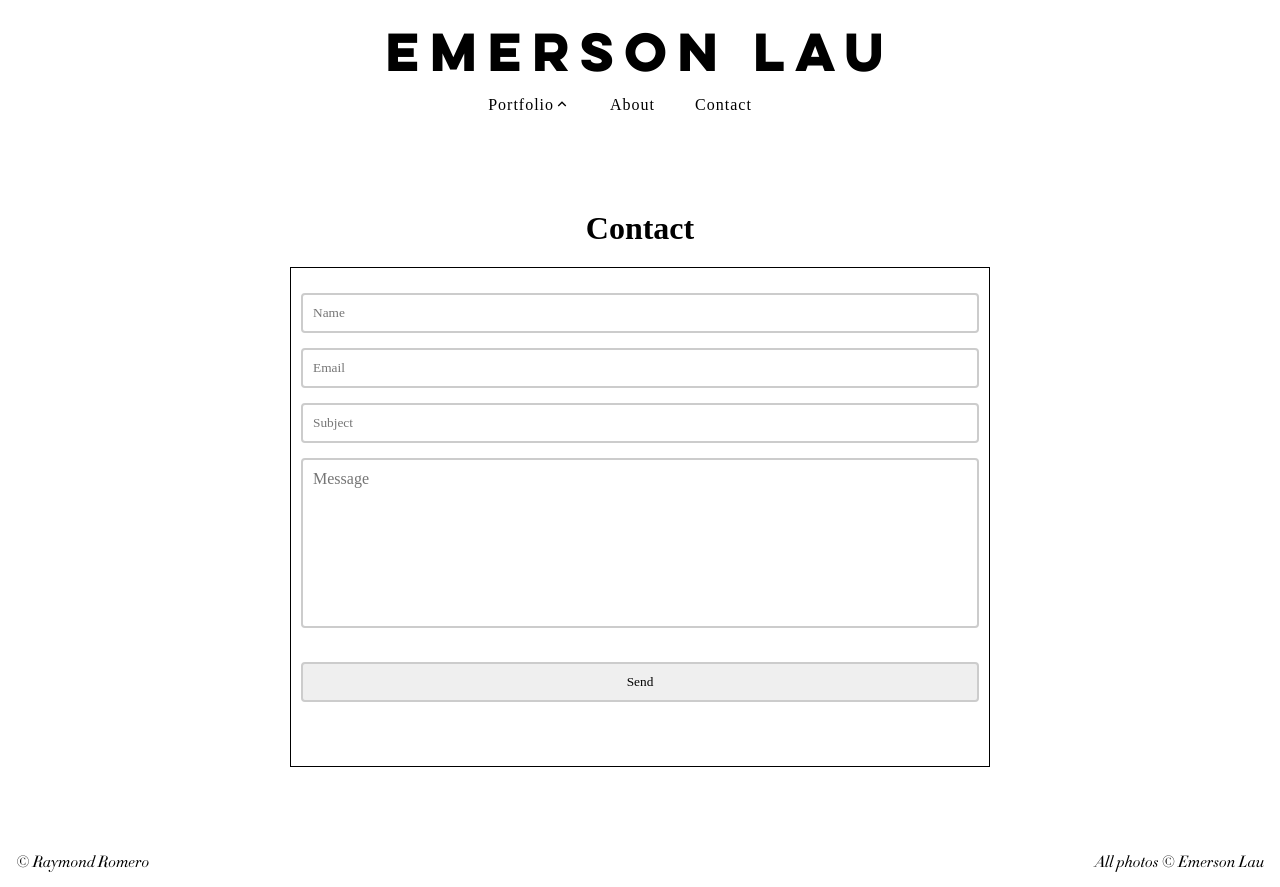
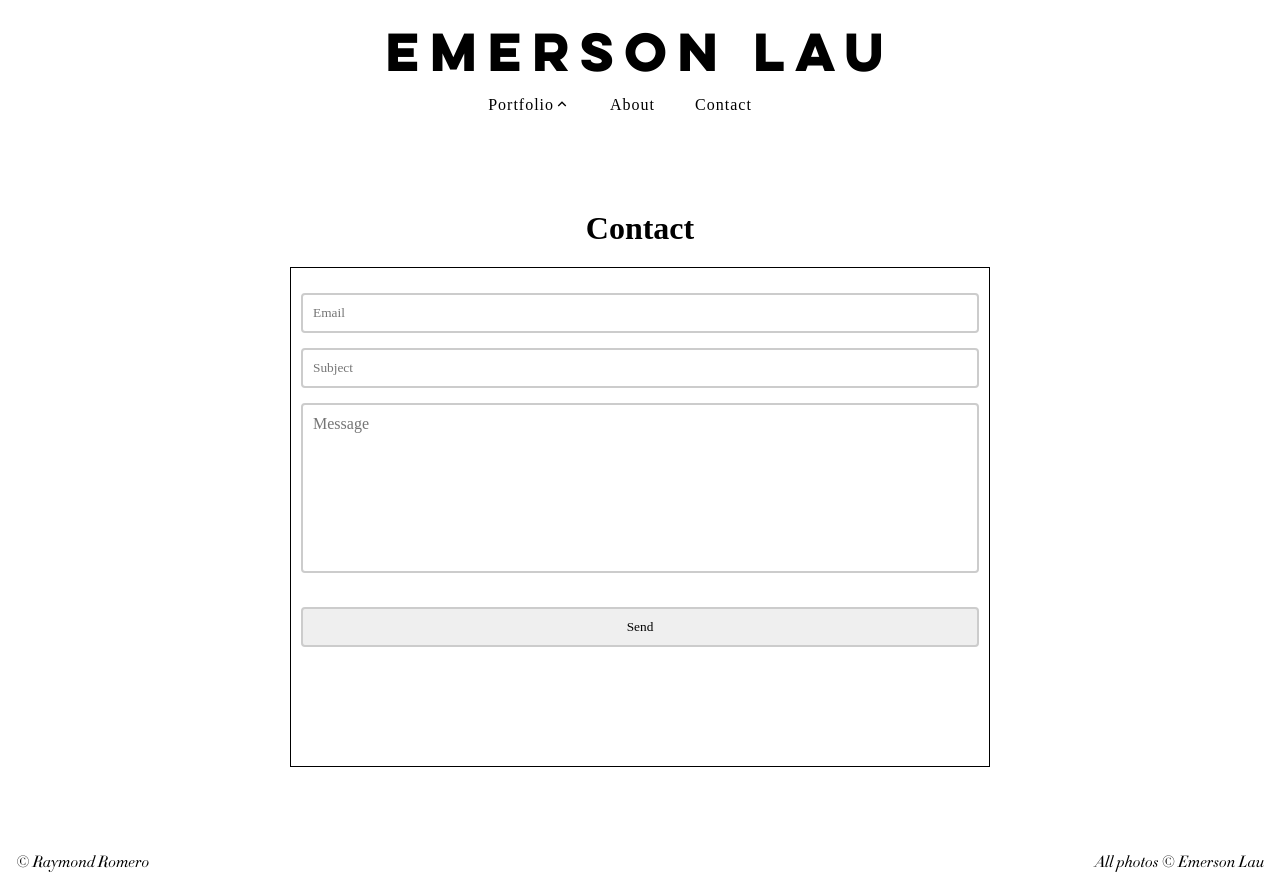
Before and after one commit to BoomBoomRay/emo_portfolio, a React (Create React App) app: page /contact in a window 1280 px wide. Built offline with nearby package versions, Linux system fonts and the light colour scheme; a web font is replaced by a local one.

Commit message:
email back end connect/need to fix errros

```diff
--- a/package.json
+++ b/package.json
@@ -6,6 +6,7 @@
     "@testing-library/jest-dom": "^5.11.9",
     "@testing-library/react": "^11.2.3",
     "@testing-library/user-event": "^12.6.2",
+    "axios": "^0.21.1",
     "react": "^17.0.1",
     "react-dom": "^17.0.1",
     "react-icons": "^4.1.0",
--- a/src/components/ContactForm/index.js
+++ b/src/components/ContactForm/index.js
@@ -1,25 +1,85 @@
-import React from 'react';
+import React, { useState } from 'react';
+import axios from 'axios';
 import { Wrapper } from './ContactFormElement';
 
 export default function ContactForm() {
+  const [state, setState] = useState({ from: '', subject: '', text: '' });
+  const [onSuccess, setOnSuccess] = useState({ boolean: false, message: '' });
+  const [errorMessage, setErrorMessage] = useState({
+    from: '',
+    subject: '',
+    text: '',
+  });
+
+  const handleChange = (e) => {
+    const { value, name } = e.target;
+    setState((prevState) => ({ ...prevState, [name]: value }));
+  };
+
+  const sendContactEmail = (contactInfo) => {
+    axios
+      .post('http://localhost:3000/contact', contactInfo)
+      .then((data) => {
+        setOnSuccess({ boolean: true, message: data.data.message });
+      })
+      .catch((err) => {
+        setErrorMessage({
+          from: err.response.from,
+          subject: err.response.subject,
+          text: err.response.text,
+        });
+      });
+  };
+
+  console.log(errorMessage);
+
+  const handleSubmit = (e) => {
+    e.preventDefault();
+    sendContactEmail(state);
+    setState({ from: '', subject: '', text: '' });
+  };
+
+  const { from, text, subject } = state;
   return (
     <Wrapper>
       <h1>Contact</h1>
-      <form>
+      <form onSubmit={handleSubmit}>
         <div>
-          <input label='Name' placeholder='Name' />
+          <input
+            onChange={handleChange}
+            name='from'
+            value={from}
+            type='email'
+            label='Email'
+            placeholder='Email'
+          />
         </div>
         <div>
-          <input label='Email' placeholder='Email' />
+          <input
+            onChange={handleChange}
+            name='subject'
+            value={subject}
+            type='text'
+            label='Subject'
+            placeholder='Subject'
+          />
         </div>
         <div>
-          <input label='Subject' placeholder='Subject' />
+          <textarea
+            onChange={handleChange}
+            value={text}
+            name='text'
+            type='text'
+            label='Message'
+            placeholder='Message'
+          />
         </div>
         <div>
-          <textarea label='Message' placeholder='Message' />
-        </div>
-        <div>
-          <input value='Send' type='button' />
+          {onSuccess.boolean ? (
+            <h1 style={{ marginTop: '30px' }}>{onSuccess.message}</h1>
+          ) : (
+            <input onClick={handleSubmit} value='Send' type='button' />
+          )}
         </div>
       </form>
     </Wrapper>
```
Also changed, not shown: 1 other file (tests, documents, lock files or other folders).
